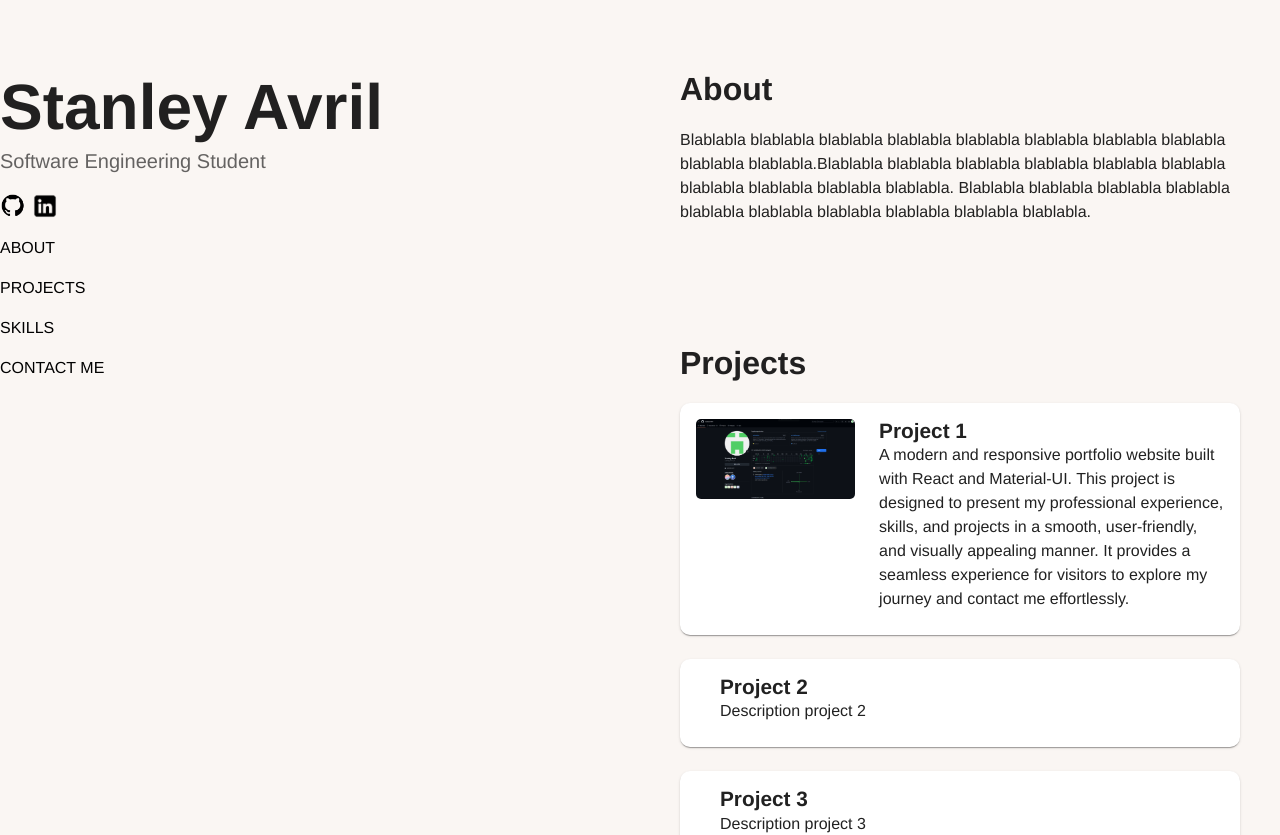
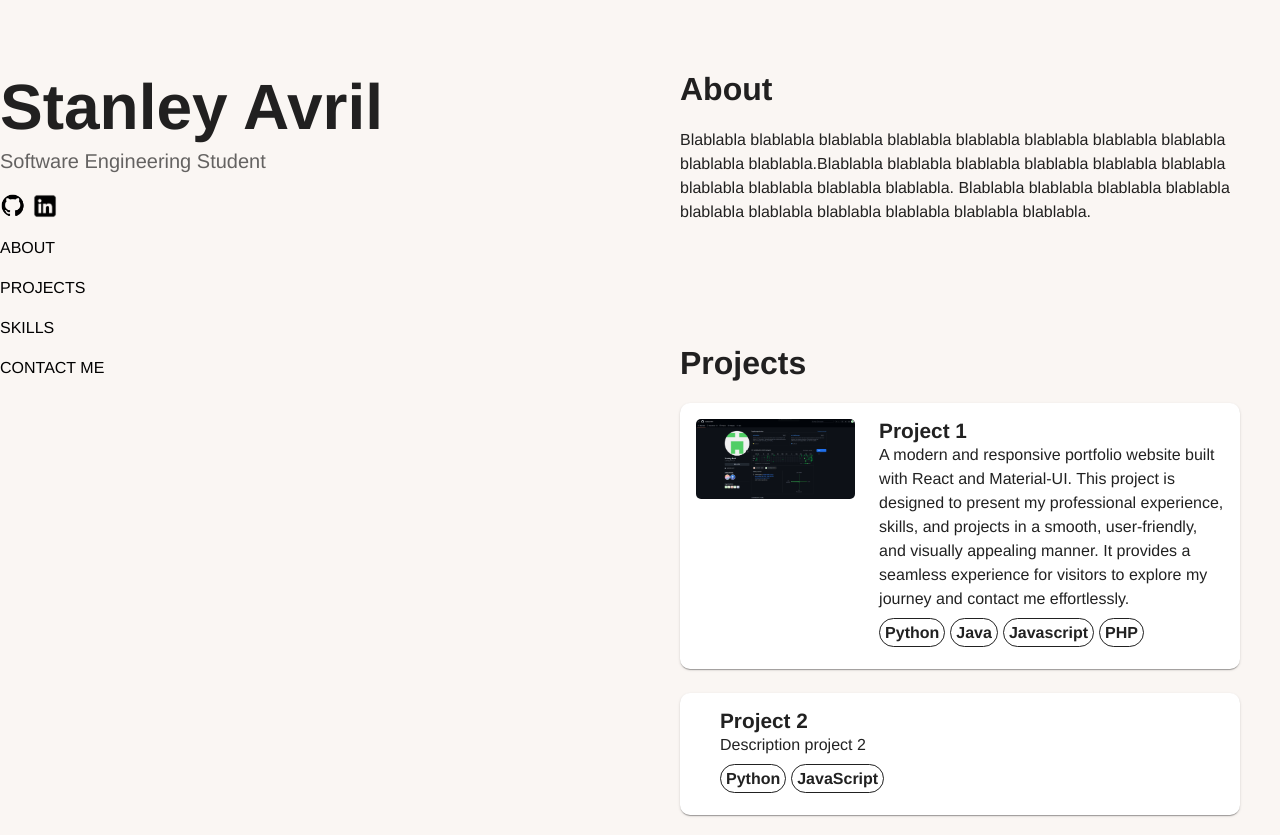
Before and after one commit to stanleyavril123/myPortfolio, a React (Create React App) app in the folder my-portfolio/: page / in a window 1280 px wide. Shown: the top 835 px of the page. Built offline with nearby package versions, Linux system fonts and the light colour scheme.

Commit message:
Coding languages design

```diff
--- /dev/null
+++ b/my-portfolio/src/components/Language.jsx
@@ -0,0 +1,24 @@
+import { Box } from "@mui/material";
+import React from "react";
+
+const Language = ({ Language }) => (
+
+    <>
+        <Box
+            component={"div"}
+            sx={{
+                display: 'inline',
+                border: '1px solid',
+                padding: '5px',
+                borderRadius: '15px',
+                fontWeight: 600,
+                marginRight: '5px',
+            }}
+        >
+            {Language}
+
+
+        </Box>
+    </>
+)
+export default Language;
--- a/my-portfolio/src/components/ProjectCard.jsx
+++ b/my-portfolio/src/components/ProjectCard.jsx
@@ -1,22 +1,37 @@
 import React from "react";
 import { Box, Typography } from "@mui/material";
+import Language from "./Language";
 // import githubImage from '../assets/github.png';
 
-const ProjectCard = ({title, description, date, language, imagePath}) => (
+const ProjectCard = ({ title, description, date, languages, imagePath }) => (
 
     <Box
-    sx={{display:"flex",
-        flexDirection:"row"
-    }}
+        sx={{
+            display: "flex",
+            flexDirection: "row"
+        }}
     >
-            <img
-            style={{maxWidth: "100%", maxHeight: "80px",  objectFit: "contain", marginRight: "24px", borderRadius: "5px"}}
+        <img
+            style={{
+                maxWidth: "100%",
+                maxHeight: "80px",
+                objectFit: "contain",
+                marginRight: "24px",
+                borderRadius: "5px",
+            }}
             src={imagePath}
             alt=""
-            />
+        />
         <Box>
             <Typography variant="h3">{title}</Typography>
-            <Typography>{description}</Typography>
+            <Typography sx={{ marginBottom: "10px" }}>{description}</Typography>
+            {languages.map((language, index) => (
+                <Language Language={language} key={index}
+                    sx={{
+                        paddingRight: "600px"
+                    }}
+                />
+            ))}
         </Box>
     </Box>
 
--- a/my-portfolio/src/components/Projects.jsx
+++ b/my-portfolio/src/components/Projects.jsx
@@ -1,4 +1,4 @@
-import {Card, CardContent, Stack, Typography } from "@mui/material";
+import { Card, CardContent, Stack, Typography } from "@mui/material";
 import ProjectCard from "./ProjectCard.jsx"
 import React from "react";
 import data from "../data.json"
@@ -9,21 +9,21 @@ export default function Projects() {
     return (
 
         <div id="projects">
-            <Typography variant="h2" sx={{paddingBottom: "20px",}}>
-            Projects
+            <Typography variant="h2" sx={{ paddingBottom: "20px", }}>
+                Projects
             </Typography>
             <Stack spacing={3}>
                 {projects.map(((project, index) => (
                     <Card key={index}
-                    sx={{borderRadius: "10px", }}
+                        sx={{ borderRadius: "10px", }}
                     >
                         <CardContent>
                             <ProjectCard
-                            title={project.title}
-                            description={project.description}
-                            date={project.date}
-                            language={project.language}
-                            imagePath={project.image}
+                                title={project.title}
+                                description={project.description}
+                                date={project.date}
+                                languages={project.languages}
+                                imagePath={project.image}
                             />
                         </CardContent>
                     </Card>
```
Also changed, not shown: my-portfolio/src/components/Header.jsx (line endings or trailing spaces), my-portfolio/src/components/NavButton.jsx (indentation only).
